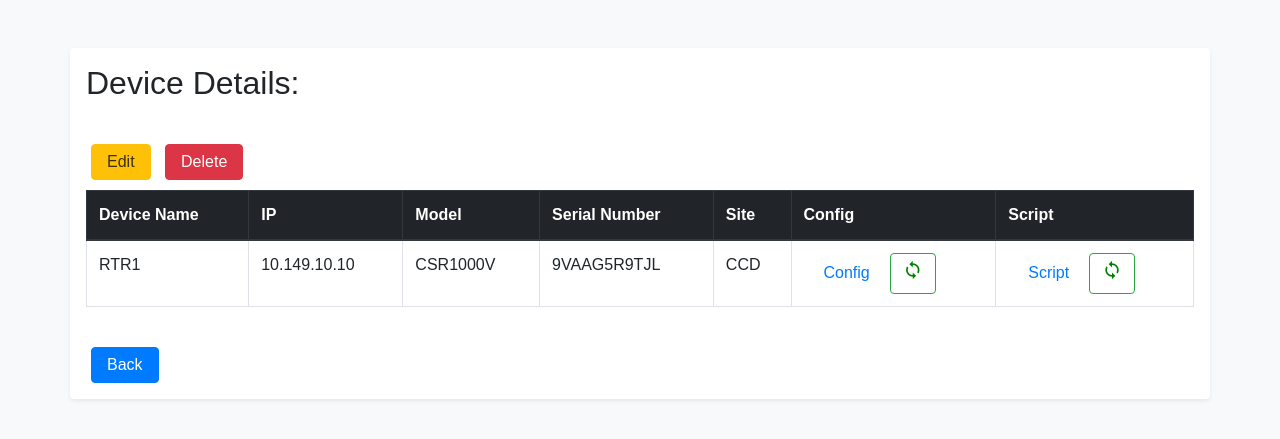
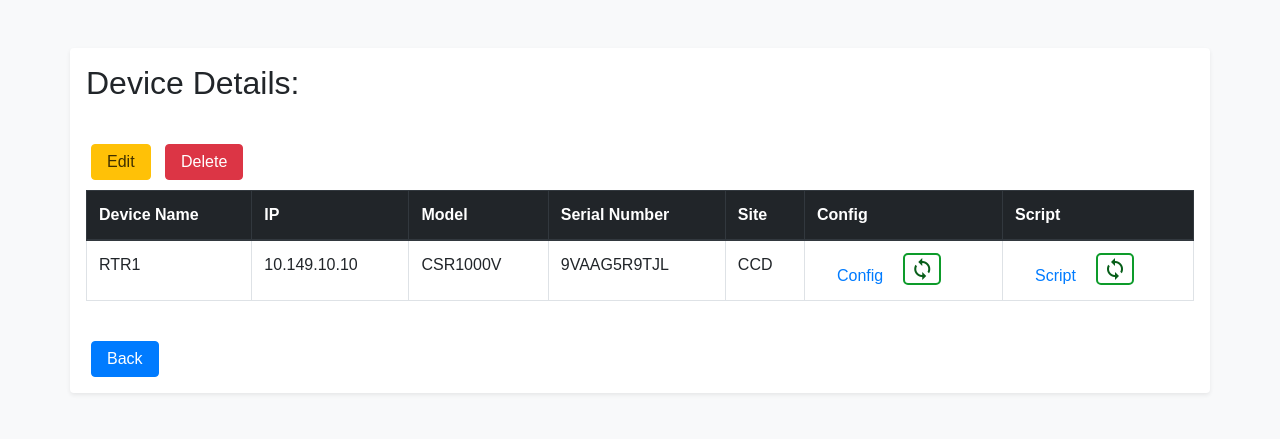
Before and after one commit to Franciscosencion/AutoNetWebPublic, a Django app: page /devices/35 in a window 1280 px wide. Shown: the part 56-495 px from the top of the page. Run offline with Django 3.2, Linux system fonts and the light colour scheme; a user stored in the database is signed in; data comes from the database, SQL or seed files in the repository; both versions use the stored data as it was after the commit; some libraries are stand-ins or nearby versions.

Commit message:
sync button in device details now points to form.css

```diff
--- a/main_app/static/css/form.css
+++ b/main_app/static/css/form.css
@@ -93,6 +93,17 @@
   background-color: #c18100;
 }
 
+#btn-sync {
+  line-height: 0;
+  background-color: white;
+  color: #075e19;
+  border: 2px solid #0d9b2a;
+  border-radius: 5px;
+  padding: 2px 5px;
+}
+#btn-sync:hover {
+  background-color: #0d9b2a;
+}
 .mycustom-select {
   display: inline-block;
   width: 100%;
--- a/main_app/templates/main_app/devices_detail.html
+++ b/main_app/templates/main_app/devices_detail.html
@@ -30,8 +30,8 @@
       <td>{{device_detail.device_model}}</td>
       <td>{{device_detail.device_sn}}</td>
       <td>{{device_detail.site.site_name}}</td>
-      <td><a href="config/{{device_detail.id}}" style="padding:20px">Config</a><a href="{{device_detail.device_ip}}&{{device_detail.id}}"><button type="button" class="btn btn-outline-success"><i class="material-icons" style="font-size:20px;color:green">sync</i></button></a></td>
-      <td><a href="script/{{device_detail.id}}" style="padding:20px">Script</a><button type="button" class="btn btn-outline-success"><i class="material-icons" style="font-size:20px;color:green">sync</i></button></td>
+      <td><a href="config/{{device_detail.id}}" style="padding:20px">Config</a><a href="{{device_detail.device_ip}}&{{device_detail.id}}"><button type="button" class="btn-class" id="btn-sync"><i class="material-icons">sync</i></button></a></td>
+      <td><a href="script/{{device_detail.id}}" style="padding:20px">Script</a><button type="button" class="btn-class" id="btn-sync"><i class="material-icons">sync</i></button></td>
     </tr>
   </table>
   <br>
```
Also changed, not shown: db.sqlite3.
